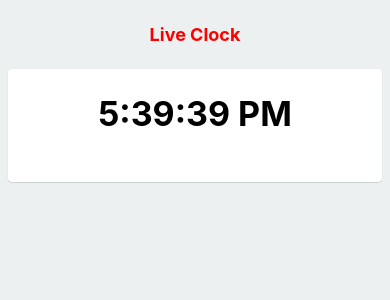
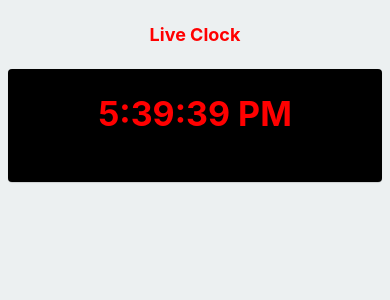
Before and after one commit to D-Coder135/LiveClock_React-Native, a React Native app: screen / in a window 390 px wide. Shown: the top 300 px of the page. Built offline with nearby package versions, Linux system fonts and the light colour scheme.

Commit message:
add some styling

```diff
--- a/App.js
+++ b/App.js
@@ -14,7 +14,7 @@ export default function App() {
       <Text style={styles.paragraph}>
         Live Clock
       </Text>
-      <Card>
+      <Card style = {{backgroundColor: 'black'}}>
         <LiveClock />
       </Card>
     </View>
--- a/components/LiveClock.js
+++ b/components/LiveClock.js
@@ -41,6 +41,7 @@ const styles = StyleSheet.create({
       fontSize: 34,
       fontWeight: 'bold',
       textAlign: 'center',
+      color: 'red'
     },
     logo: {
       height: 128,
```
